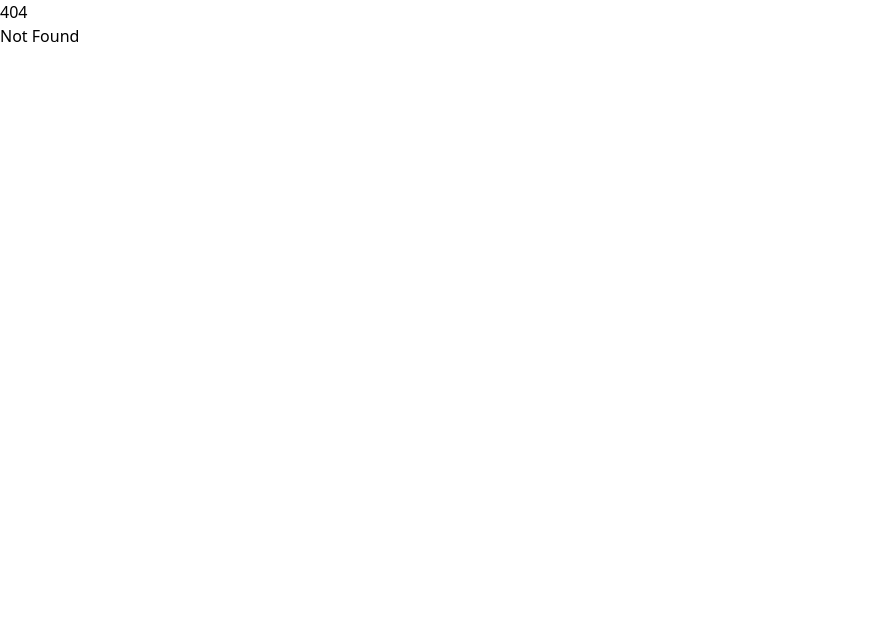
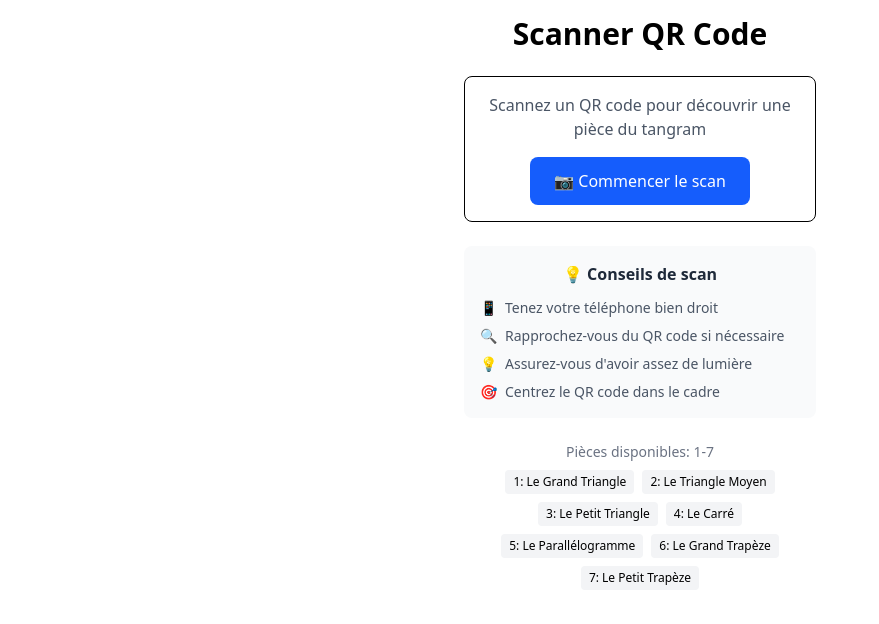
Before and after one commit to theopaolo/tangram-app, a SvelteKit app: page /scanner in a window 1280 px wide. Before the commit this address had no page. Shown: the top 624 px of the page, without its empty margins (0-879 px from the left). Built offline with nearby package versions, Linux system fonts and the light colour scheme.

Commit message:
add qrscanner

```diff
--- a/package.json
+++ b/package.json
@@ -31,5 +31,8 @@
 		"svelte-check": "^4.0.0",
 		"tailwindcss": "^4.0.0",
 		"vite": "^6.2.6"
+	},
+	"dependencies": {
+		"@kuiper/svelte-scan-qrcode": "^0.0.5"
 	}
 }
--- a/src/routes/piece/[id]/+page.svelte
+++ b/src/routes/piece/[id]/+page.svelte
@@ -48,6 +48,7 @@
 			}
 		}
 	});
+
 
 	// --- FUNCTIONS ---
 	function capturePiece() {
--- /dev/null
+++ b/src/routes/scanner/+page.svelte
@@ -0,0 +1,159 @@
+<script>
+	import { goto } from '$app/navigation';
+	import { ScanQRCode } from '@kuiper/svelte-scan-qrcode';
+
+	const PIECES_DATA = {
+		1: 'Le Grand Triangle',
+		2: 'Le Triangle Moyen',
+		3: 'Le Petit Triangle',
+		4: 'Le Carré',
+		5: 'Le Parallélogramme',
+		6: 'Le Grand Trapèze',
+		7: 'Le Petit Trapèze'
+	};
+
+	// --- STATE ---
+	let scanResult = $state('');
+	let isScanning = $state(false);
+	let scanMessage = $state('');
+	let scanStatus = $state('idle'); // 'idle', 'scanning', 'success', 'error'
+
+	// --- FUNCTIONS ---
+	function startScanning() {
+		isScanning = true;
+		scanStatus = 'scanning';
+		scanMessage = 'Positionnez le QR code devant la caméra...';
+	}
+
+	function stopScanning() {
+		isScanning = false;
+		scanStatus = 'idle';
+		scanMessage = '';
+	}
+
+	// --- EFFECTS ---
+	// Handle QR scan results - redirect to piece page
+	$effect(() => {
+		if (scanResult) {
+			const scannedId = scanResult.toString().trim();
+			if (PIECES_DATA[scannedId]) {
+				// Success feedback
+				scanStatus = 'success';
+				scanMessage = `Pièce trouvée: ${PIECES_DATA[scannedId]}`;
+
+				// Redirect after brief delay to show success message
+				setTimeout(() => {
+					goto(`/piece/${scannedId}`);
+				}, 1500);
+			} else {
+				// Error feedback
+				scanStatus = 'error';
+				scanMessage = `Code invalide: "${scannedId}". Essayez avec un QR code contenant 1-7.`;
+
+				// Reset after delay
+				setTimeout(() => {
+					scanResult = '';
+					scanStatus = 'scanning';
+					scanMessage = 'Positionnez le QR code devant la caméra...';
+				}, 3000);
+			}
+		}
+	});
+</script>
+
+<div class="mx-auto max-w-sm p-4">
+	<h1 class="mb-6 text-center text-3xl font-bold">Scanner QR Code</h1>
+
+	<!-- Status Message -->
+	{#if scanMessage}
+		<div class="mb-4 rounded-lg p-3 text-center text-sm"
+			 class:bg-blue-100={scanStatus === 'scanning'}
+			 class:bg-green-100={scanStatus === 'success'}
+			 class:bg-red-100={scanStatus === 'error'}
+			 class:text-blue-800={scanStatus === 'scanning'}
+			 class:text-green-800={scanStatus === 'success'}
+			 class:text-red-800={scanStatus === 'error'}>
+			{scanMessage}
+		</div>
+	{/if}
+
+	<div class="mb-6 rounded-lg border p-4">
+		{#if !isScanning}
+			<!-- Scan Button -->
+			<div class="text-center">
+				<p class="mb-4 text-gray-600">
+					Scannez un QR code pour découvrir une pièce du tangram
+				</p>
+				<button
+					onclick={startScanning}
+					class="rounded-lg bg-blue-600 px-6 py-3 text-white font-medium hover:bg-blue-700 focus:outline-none focus:ring-2 focus:ring-blue-500 focus:ring-offset-2">
+					📷 Commencer le scan
+				</button>
+			</div>
+		{:else}
+			<!-- Scanner Interface -->
+			<div class="qr-scanner-wrapper">
+				<ScanQRCode
+					bind:scanResult
+					options={{
+						enableQRCodeReaderButton: true
+					}}
+				/>
+			</div>
+
+			<div class="mt-4 text-center">
+				<button
+					onclick={stopScanning}
+					class="rounded bg-gray-500 px-4 py-2 text-white text-sm hover:bg-gray-600">
+					Arrêter le scan
+				</button>
+			</div>
+		{/if}
+	</div>
+
+	<!-- Instructions Section -->
+	<div class="mb-6 rounded-lg bg-gray-50 p-4">
+		<h2 class="mb-3 text-center font-semibold text-gray-800">💡 Conseils de scan</h2>
+		<ul class="space-y-2 text-sm text-gray-600">
+			<li class="flex items-center gap-2">
+				<span class="text-blue-500">📱</span>
+				Tenez votre téléphone bien droit
+			</li>
+			<li class="flex items-center gap-2">
+				<span class="text-green-500">🔍</span>
+				Rapprochez-vous du QR code si nécessaire
+			</li>
+			<li class="flex items-center gap-2">
+				<span class="text-yellow-500">💡</span>
+				Assurez-vous d'avoir assez de lumière
+			</li>
+			<li class="flex items-center gap-2">
+				<span class="text-purple-500">🎯</span>
+				Centrez le QR code dans le cadre
+			</li>
+		</ul>
+	</div>
+
+	<!-- Available Pieces -->
+	<div class="text-center">
+		<p class="mb-2 text-sm text-gray-500">
+			Pièces disponibles: 1-7
+		</p>
+		<div class="flex flex-wrap justify-center gap-2">
+			{#each Object.entries(PIECES_DATA) as [id, name]}
+				<span class="rounded bg-gray-100 px-2 py-1 text-xs">
+					{id}: {name}
+				</span>
+			{/each}
+		</div>
+	</div>
+</div>
+
+<style>
+	.qr-scanner-wrapper {
+		min-height: 300px;
+		display: flex;
+		align-items: center;
+		justify-content: center;
+	}
+</style>
```
Also changed, not shown: 1 other file (tests, documents, lock files or other folders).
